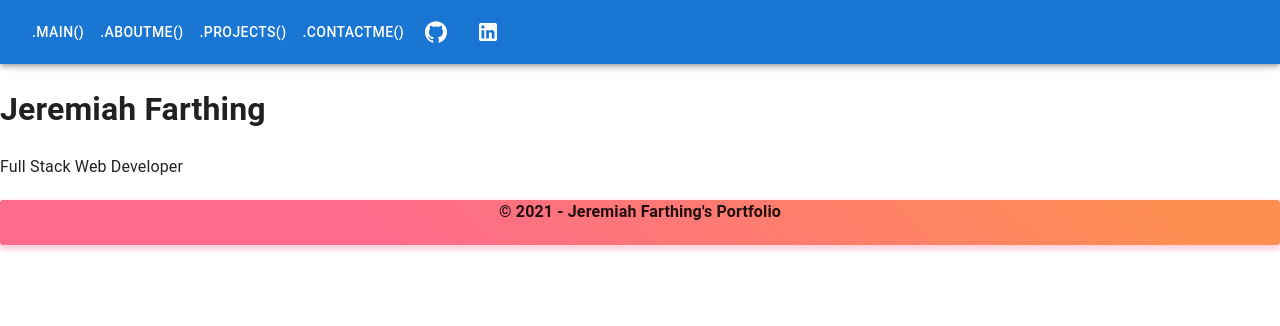
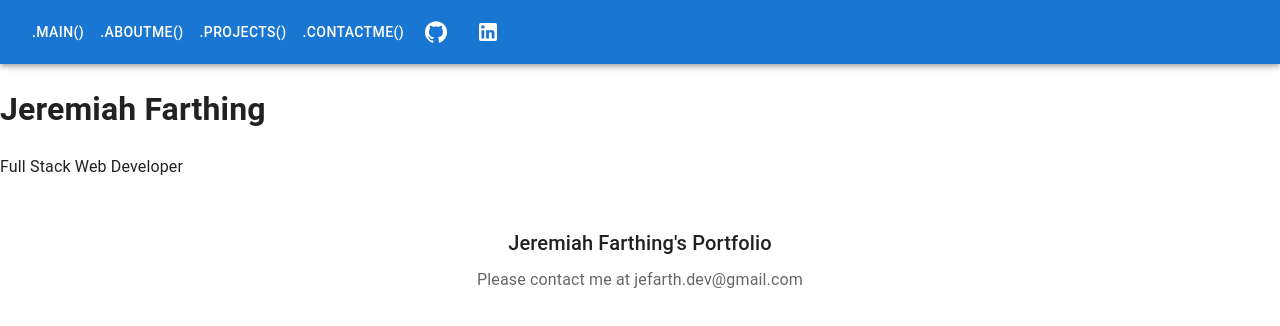
Before and after one commit to jefarth/practice-react-portfolio, a React (Create React App) app: page /#/ in a window 1280 px wide. Shown: the top 326 px of the page. Built offline with nearby package versions, Linux system fonts and the light colour scheme.

Commit message:
created a stable footer

```diff
--- a/src/Components/Footer.js
+++ b/src/Components/Footer.js
@@ -1,30 +1,32 @@
 import * as React from 'react';
-import { makeStyles } from '@mui/styles';
+import CssBaseline from '@mui/material/CssBaseline';
+import Box from '@mui/material/Box';
+import Typography from '@mui/material/Typography';
+import { createTheme, ThemeProvider } from '@mui/material/styles';
 
-const useStyles = makeStyles({
-    root: {
-      background: 'linear-gradient(45deg, #FE6B8B 30%, #FF8E53 90%)',
-      border: 0,
-      borderRadius: 3,
-      boxShadow: '0 3px 5px 2px rgba(255, 105, 135, .3)',
-      color: 'dark',
-      height: 45,
-      width: '100%',
-      padding: '0px 10px',
-      textAlign: 'center',
-    },
-  });
 
-const Footer = () => {
-    const classes = useStyles();
 
+const theme = createTheme();
+
+export default function Footer() {
   return (
-    <footer className={classes.root}>
-      <div className="container text-center mb-5">
-        <h4>&copy; {new Date().getFullYear()} - Jeremiah Farthing's Portfolio </h4>
-      </div>
-    </footer>
+    <ThemeProvider theme={theme}>
+      <CssBaseline />
+      {/* Footer */}
+      <Box sx={{ bgcolor: 'background.paper', p: 6 }} component="footer">
+        <Typography variant="h6" align="center" gutterBottom>
+          Jeremiah Farthing's Portfolio
+        </Typography>
+        <Typography
+          variant="subtitle1"
+          align="center"
+          color="text.secondary"
+          component="p"
+        >
+          Please contact me at jefarth.dev@gmail.com
+        </Typography>
+      </Box>
+      {/* End footer */}
+    </ThemeProvider>
   );
-};
-
-export default Footer;
+}
```
